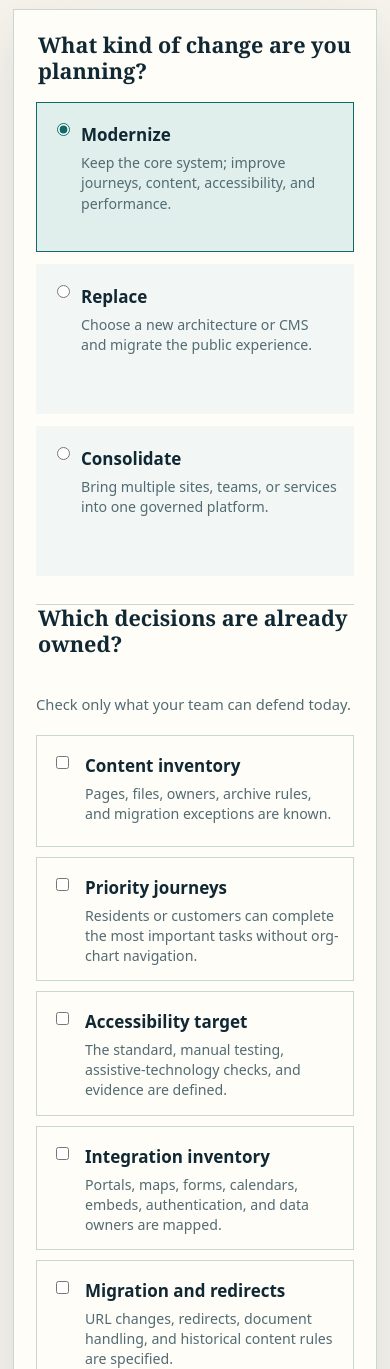
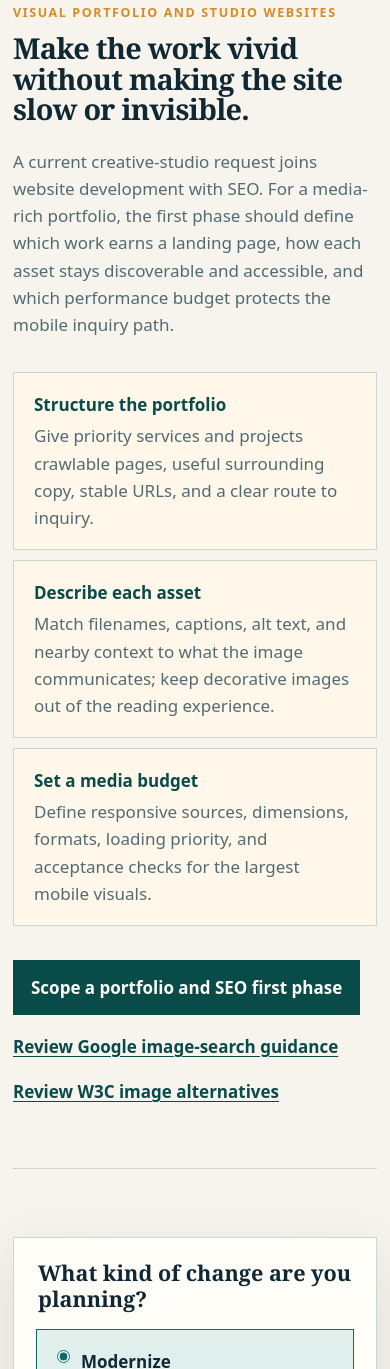
Before and after one commit to Evolved-Designs/public-website-rebuild-scope-planner, a website: page index.html in a window 390 px wide. Shown: the part 4429-5798 px from the top of the page. Drawn offline with Linux system fonts and the light colour scheme.

Commit message:
Add visual portfolio SEO readiness path

```diff
--- a/index.html
+++ b/index.html
@@ -117,6 +117,24 @@
       </div>
     </section>
 
+    <section class="media-path shell" aria-labelledby="media-title">
+      <div class="media-intro">
+        <p class="eyebrow">Visual portfolio and studio websites</p>
+        <h2 id="media-title">Make the work vivid without making the site slow or invisible.</h2>
+        <p>A current creative-studio request joins website development with SEO. For a media-rich portfolio, the first phase should define which work earns a landing page, how each asset stays discoverable and accessible, and which performance budget protects the mobile inquiry path.</p>
+      </div>
+      <div class="media-checks" aria-label="Visual portfolio website readiness checks">
+        <article><strong>Structure the portfolio</strong><span>Give priority services and projects crawlable pages, useful surrounding copy, stable URLs, and a clear route to inquiry.</span></article>
+        <article><strong>Describe each asset</strong><span>Match filenames, captions, alt text, and nearby context to what the image communicates; keep decorative images out of the reading experience.</span></article>
+        <article><strong>Set a media budget</strong><span>Define responsive sources, dimensions, formats, loading priority, and acceptance checks for the largest mobile visuals.</span></article>
+      </div>
+      <div class="media-action">
+        <a class="button" href="https://evolveddesigns.net/contact-us/?utm_source=github_pages&amp;utm_medium=owned_tool&amp;utm_campaign=rebuild_scope_planner&amp;utm_content=visual_portfolio_path">Scope a portfolio and SEO first phase</a>
+        <a href="https://developers.google.com/search/docs/appearance/google-images">Review Google image-search guidance</a>
+        <a href="https://www.w3.org/WAI/tutorials/images/">Review W3C image alternatives</a>
+      </div>
+    </section>
+
     <section class="planner shell" aria-label="Website rebuild scope planner">
       <form class="panel choices" data-planner>
         <fieldset class="rebuild-type">
--- a/styles.css
+++ b/styles.css
@@ -48,6 +48,14 @@ h2 { font: 800 clamp(1.8rem, 4vw, 3rem)/1.05 Georgia, "Times New Roman", serif;
 .event-checks span { color: var(--muted); }
 .event-action { grid-column: 1 / -1; display: flex; flex-wrap: wrap; gap: 18px 24px; align-items: center; }
 .event-action > a:not(.button) { font-weight: 750; }
+.media-path { display: grid; grid-template-columns: .82fr 1.18fr; gap: 34px 68px; padding-block: 62px; border-bottom: 1px solid var(--line); }
+.media-intro p:last-child { margin-bottom: 0; color: var(--muted); }
+.media-checks { display: grid; gap: 10px; }
+.media-checks article { display: grid; grid-template-columns: 150px 1fr; gap: 16px; padding: 18px 20px; background: #fff8ea; border: 1px solid var(--line); }
+.media-checks strong { color: var(--teal-dark); }
+.media-checks span { color: var(--muted); }
+.media-action { grid-column: 1 / -1; display: flex; flex-wrap: wrap; gap: 18px 24px; align-items: center; }
+.media-action > a:not(.button) { font-weight: 750; }
 .planner { display: grid; grid-template-columns: minmax(0, 1.28fr) minmax(320px, .72fr); gap: 30px; align-items: start; padding-block: 68px; }
 .panel { background: var(--white); border: 1px solid var(--line); box-shadow: var(--shadow); }
 .choices { padding: 30px; }
@@ -90,11 +98,11 @@ input:focus-visible + span, .button:focus-visible { outline: 3px solid var(--amb
 footer { padding-block: 28px; color: #cedbd9; background: var(--ink); font-size: .86rem; }
 
 @media (max-width: 850px) {
-  .hero, .context, .arts-path, .event-path, .planner { grid-template-columns: 1fr; }
+  .hero, .context, .arts-path, .event-path, .media-path, .planner { grid-template-columns: 1fr; }
   .hero { gap: 38px; }
   .brief-card { max-width: 560px; }
   .source-row { grid-column: auto; }
-  .arts-action, .event-action { grid-column: auto; }
+  .arts-action, .event-action, .media-action { grid-column: auto; }
   .output { position: static; }
 }
 
@@ -104,7 +112,7 @@ footer { padding-block: 28px; color: #cedbd9; background: var(--ink); font-size:
   .hero { padding-block: 54px 64px; }
   h1 { font-size: clamp(2.55rem, 15vw, 4.2rem); }
   .rebuild-type, .decision-list { grid-template-columns: 1fr; }
-  .arts-checks article, .event-checks article { grid-template-columns: 1fr; gap: 4px; }
+  .arts-checks article, .event-checks article, .media-checks article { grid-template-columns: 1fr; gap: 4px; }
   .rebuild-type legend, .decision-list legend, .decision-list .hint { grid-column: auto; }
   .choices, .output { padding: 22px; }
   .acceptance { padding: 28px 22px; }
```
Also changed, not shown: tests/check.mjs (+5 -0 lines).
